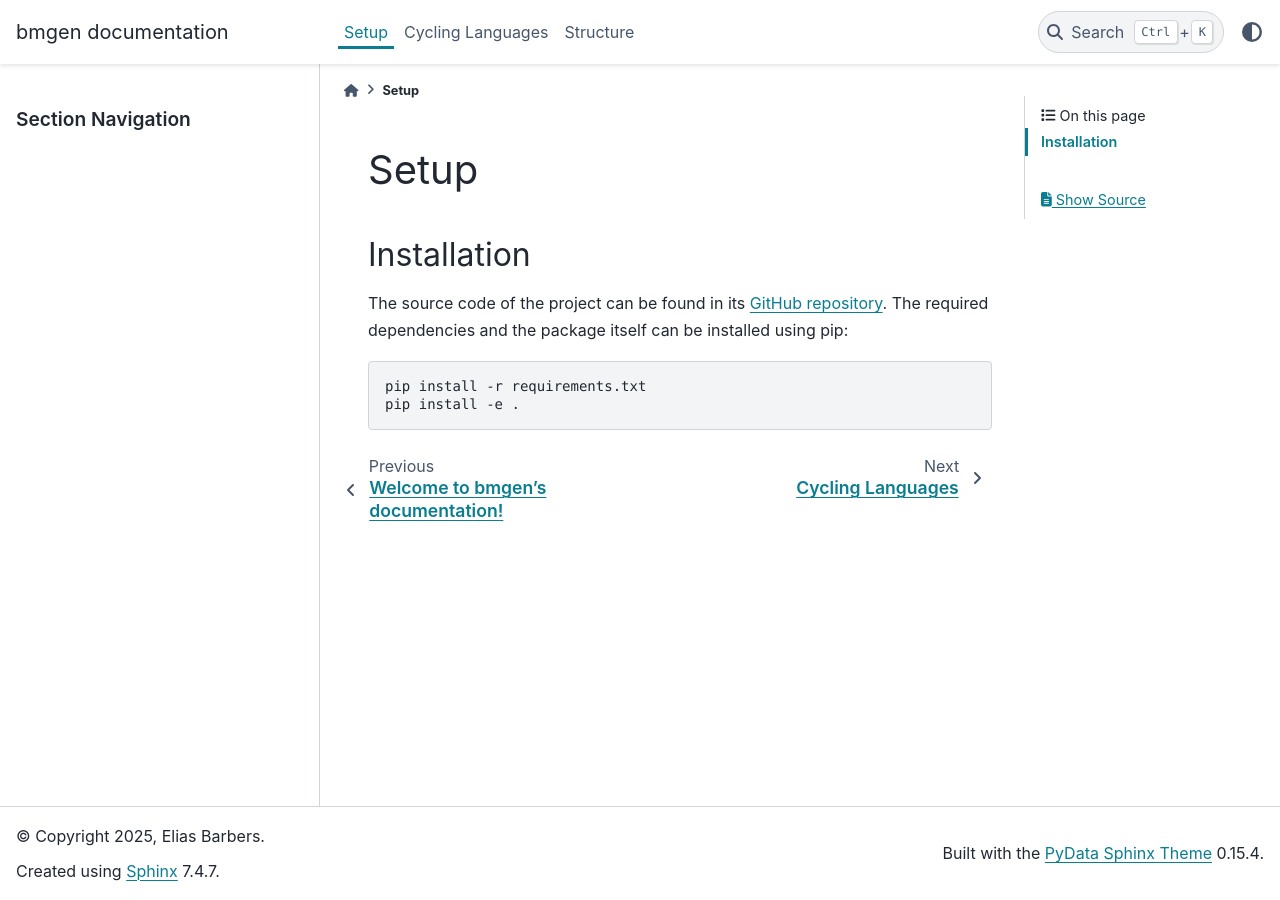
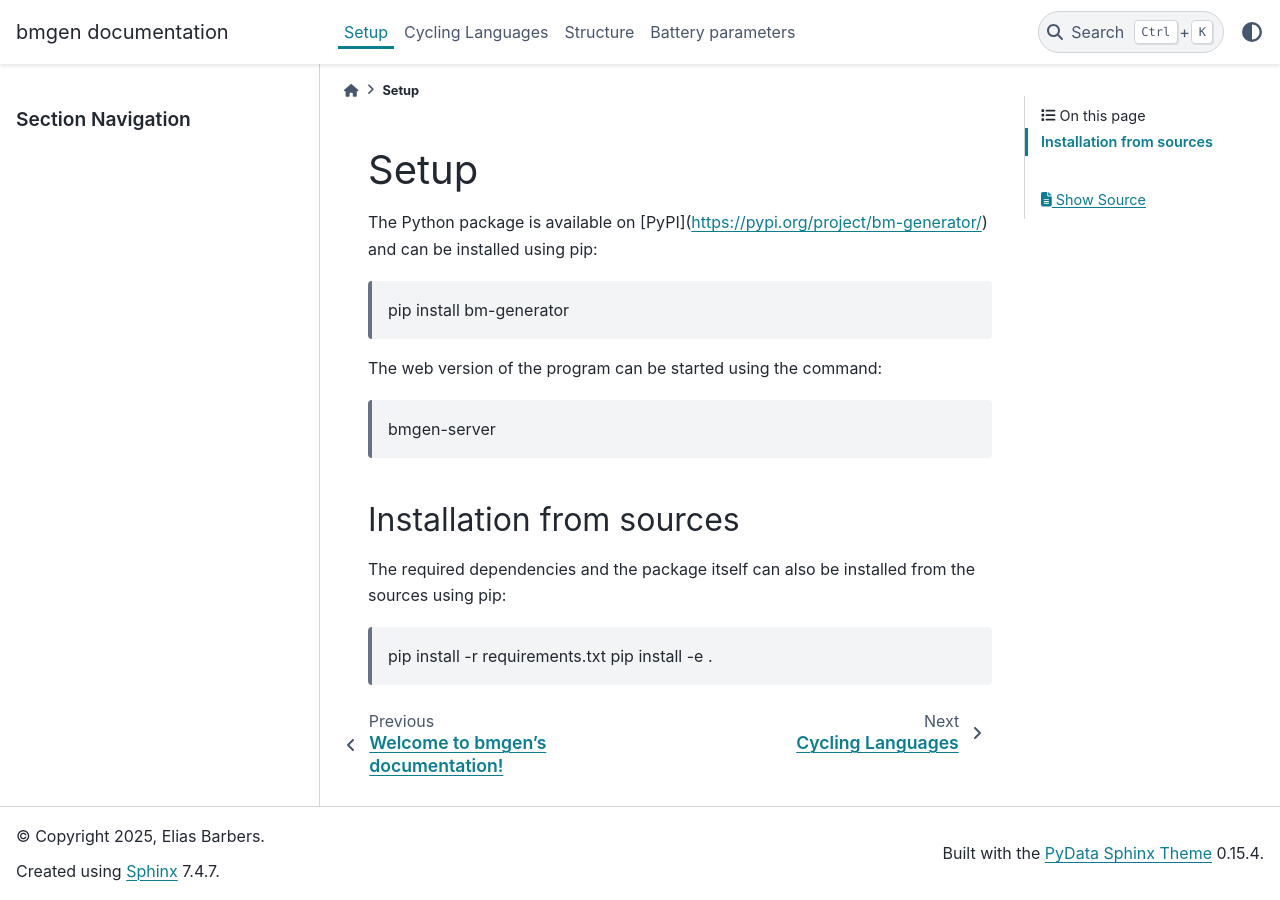
Before and after one commit to DigiBatt/bmgen, a Sphinx documentation site: the page built from sphinx/setup.rst, in a window 1280 px wide. Built offline with Sphinx 7.4.7 and the PyData theme 0.15.4, drawn with Linux system fonts in a browser that asks for light colours; the version number could not be read and is left out.

Commit message:
add sphinx page for battery parameters

```diff
--- /dev/null
+++ b/sphinx/battery_parameters.rst
@@ -0,0 +1,6 @@
+Battery parameters
+==================
+
+Battery parameters can be used to write generic programs that adapt to the battery type they are used on.
+An example of this is shown in the file battery_parameters.py.
+A complete list of all available parameters can be seen in the documentation for the :py:class:`bmgen.battery.Battery` class.
--- a/sphinx/index.rst
+++ b/sphinx/index.rst
@@ -12,6 +12,7 @@
    setup
    cycling_languages
    structure
+   battery_parameters
 
 Indices and tables
 ==================
--- a/sphinx/setup.rst
+++ b/sphinx/setup.rst
@@ -1,13 +1,18 @@
 Setup
 =====
 
-Installation
-------------
+The Python package is available on [PyPI](https://pypi.org/project/bm-generator/) and can be installed using pip:
 
-The source code of the project can be found in its `GitHub repository <https://github.com/DigiBatt/bmgen>`__.
-The required dependencies and the package itself can be installed using pip:
+    pip install bm-generator
 
-.. code-block:: bash
+The web version of the program can be started using the command:
+
+    bmgen-server
+
+Installation from sources
+-------------------------
+
+The required dependencies and the package itself can also be installed from the sources using pip:
 
     pip install -r requirements.txt
     pip install -e .
```
Also changed, not shown: README.md (+5 -1 lines), sphinx/images/bmgen_screenshot.png.
